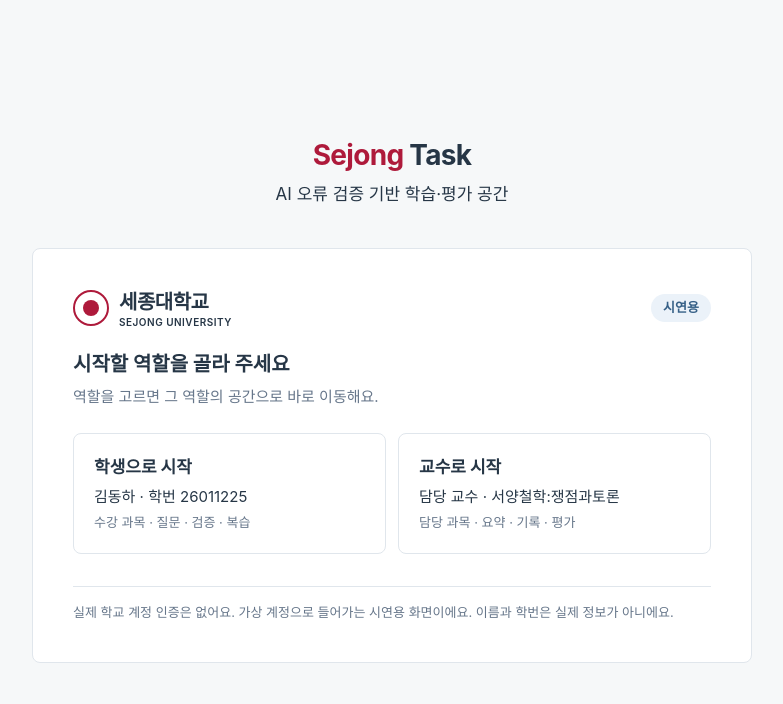
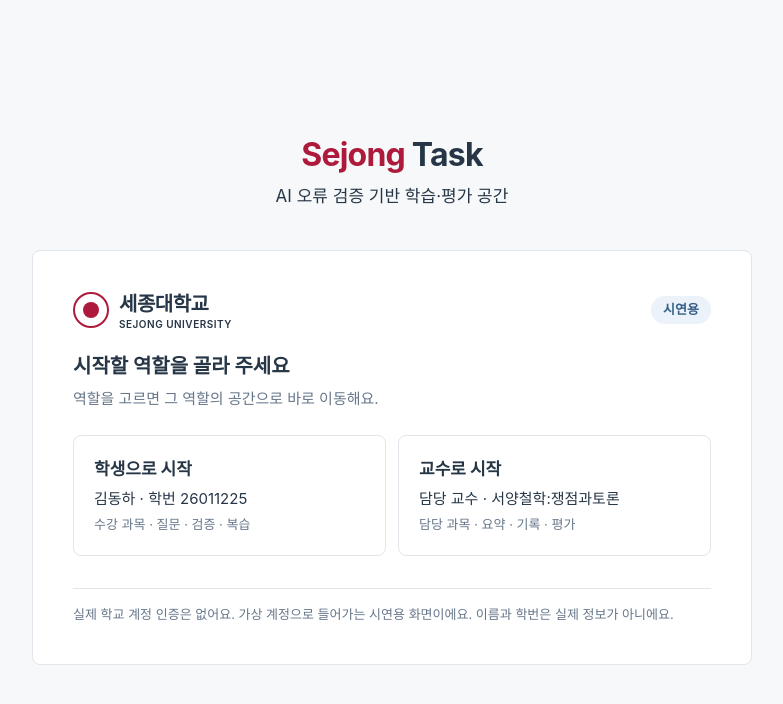
Before and after one commit to edeltoon/edelai, a Next.js app: page / in a window 1280 px wide. Shown: the top 704 px of the page, without its empty margins (248-1031 px from the left). Built offline with nearby package versions, Linux system fonts and the light colour scheme; a web font is replaced by a local one.

Commit message:
style: Sejong Task 제목을 32px(text-hero)로 키움
Co-Authored-By: Claude Opus 5.5 <noreply@anthropic.com>

```diff
--- a/src/app/globals.css
+++ b/src/app/globals.css
@@ -58,6 +58,9 @@
   --text-title--line-height: 1.3;
   --text-display: 28px;
   --text-display--line-height: 1.3;
+  /* 서비스 이름 전용 (역할 선택 화면 Sejong Task). 다른 제목에는 쓰지 않는다 */
+  --text-hero: 32px;
+  --text-hero--line-height: 1.25;
 
   /* 모서리: 입력·버튼·배지 6px, 블록·카드 8px, 상태 배지만 완전 둥글게(rounded-full) */
   --radius-control: 6px;
--- a/src/features/role-select/RoleSelect.tsx
+++ b/src/features/role-select/RoleSelect.tsx
@@ -79,7 +79,7 @@ export function RoleSelect() {
   return (
     <main className="flex min-h-dvh flex-col items-center justify-center bg-subtle px-4 py-10">
       <header className="mb-10 text-center">
-        <h1 className="whitespace-nowrap text-display font-bold tracking-tight text-ink">
+        <h1 className="whitespace-nowrap text-hero font-bold tracking-tight text-ink">
           <span className="text-sejong">Sejong</span> Task
         </h1>
         <p className="mt-2 text-lead text-ink">AI 오류 검증 기반 학습·평가 공간</p>
```
Also changed, not shown: 1 other file (tests, documents, lock files or other folders).
